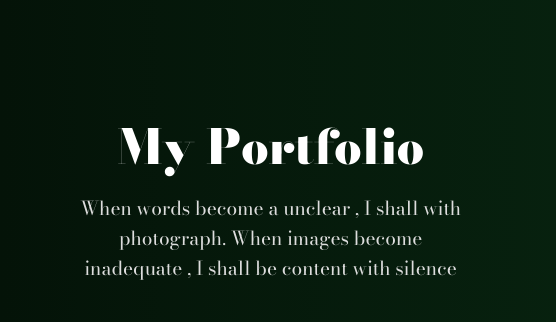
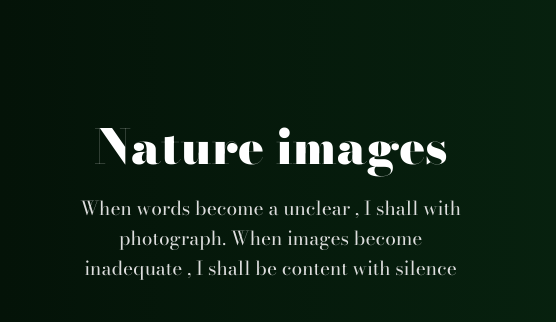
Before and after one commit to kishan-pravinbhai-panchal/Nature-s-images, a plain HTML site: page index.html in a window 1280 px wide. Shown: the part 204-526 px from the top of the page, 0-556 px from the left. Drawn offline with nearby package versions, Linux system fonts and the light colour scheme.

Commit message:
Update index.html

```diff
--- a/index.html
+++ b/index.html
@@ -4,14 +4,14 @@
 
     <meta charset="UTF-8">
     <meta name="viewport" content="width=device-width, initial-scale=1.0">
-    <title>my portfolio</title>
+    <title>NATURE IMAGES</title>
     <link rel="stylesheet" href="style.css">
     <link rel="stylesheet" href="media queries.css">
 </head>
 <body>
     <div class="container">
         <div class="left-text">
-            <h2 class="heading">My Portfolio</h2>
+            <h2 class="heading">Nature images</h2>
             <p class="subheading">When words become a unclear , I shall with photograph. When images become inadequate , I shall be content with silence </p>
         </div>
         <div class="gallery">
```
